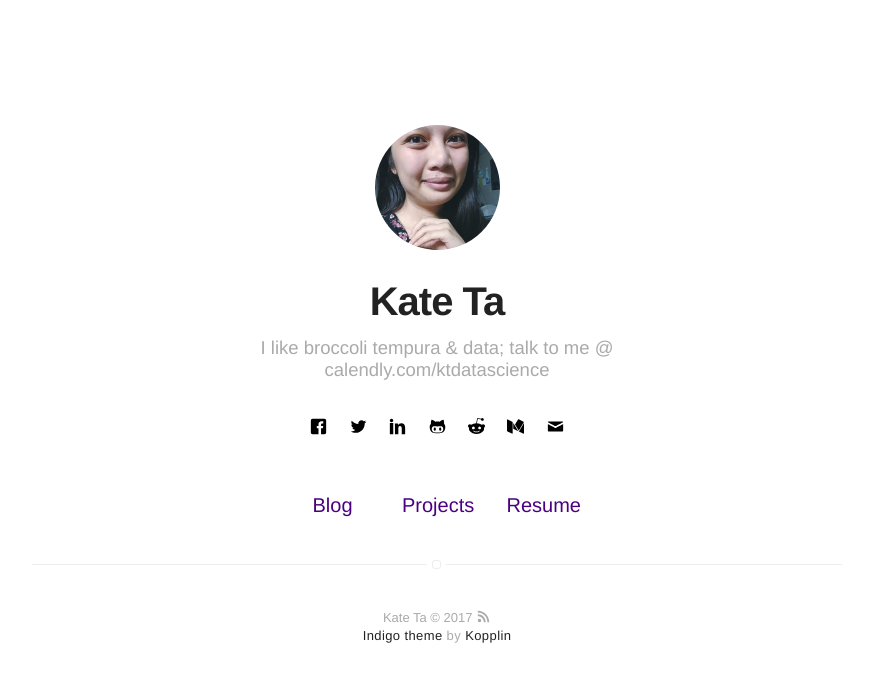
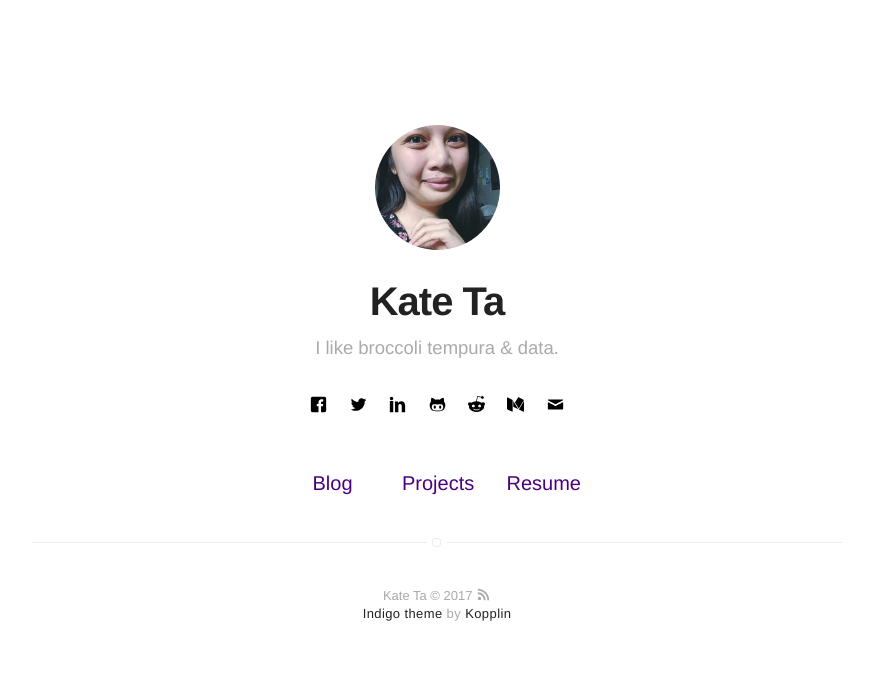
Before and after one commit to ktbernoulli/ktbernoulli.github.io, a Jekyll site: the page built from index.html, in a window 1280 px wide. Shown: the top 682 px of the page, without its empty margins (203-1076 px from the left). Built offline with Jekyll 4.4.1, drawn with Linux system fonts in a browser that asks for light colours.

Commit message:
Took out Calendly, due to trial ending...

```diff
--- a/_config.yml
+++ b/_config.yml
@@ -1,6 +1,6 @@
 # main text of home
 name: Kate Ta
-bio: I like broccoli tempura & data; talk to me @ calendly.com/ktdatascience
+bio: I like broccoli tempura & data.
 
 # twitter summary info
 description: Data science with theDevMasters.
```
